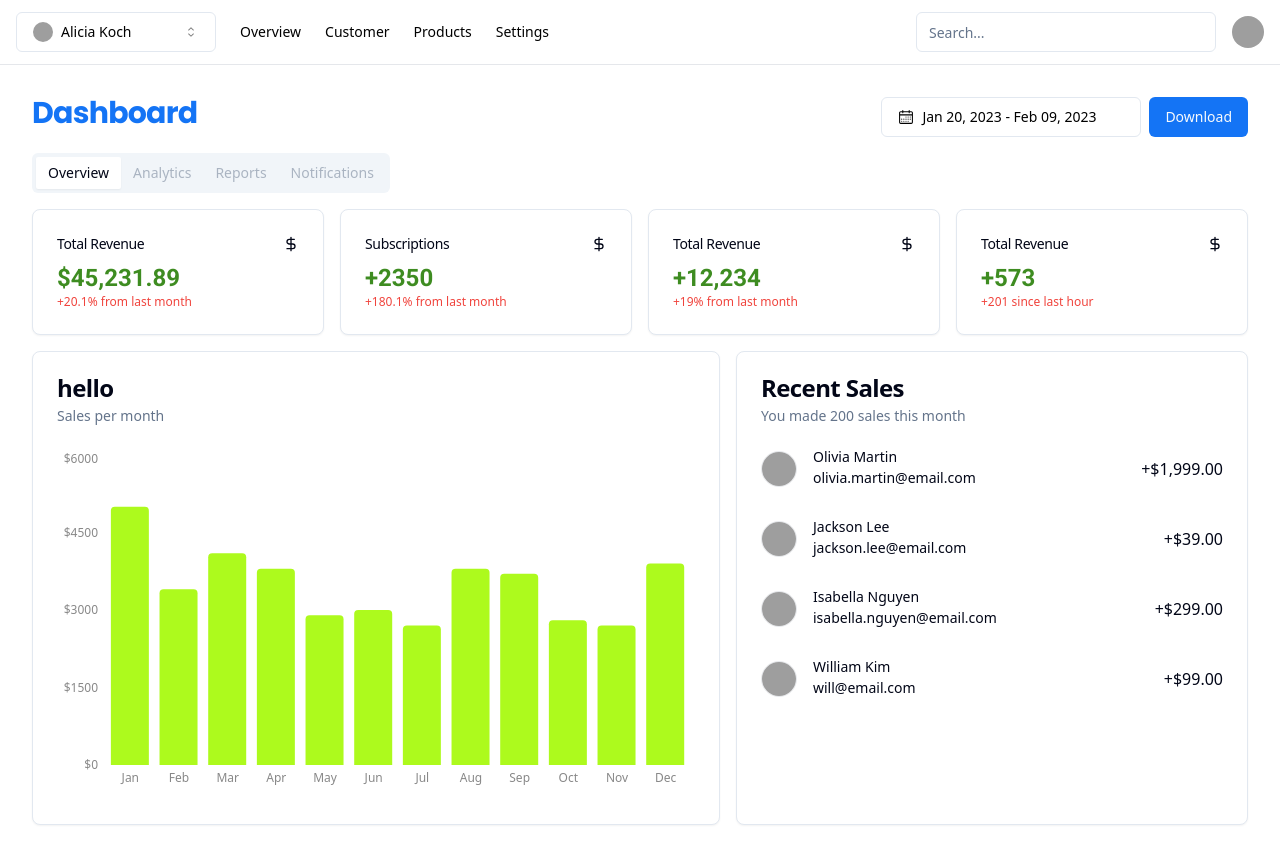
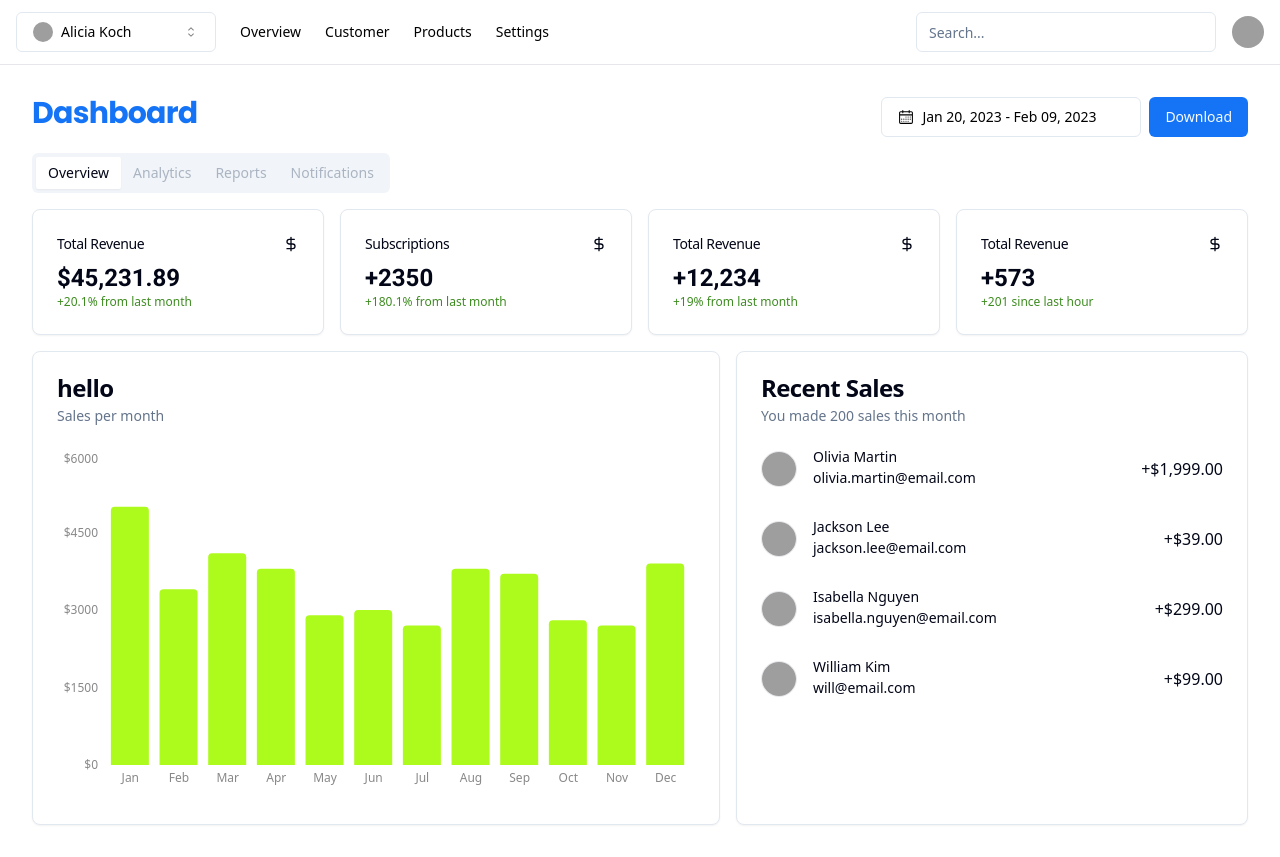
Before and after one commit to emanation-ai/vite-ts-react-shadcn-tw, a React (Vite) app: page / in a window 1280 px wide. Built offline with nearby package versions, Linux system fonts and the light colour scheme; grey boxes are pictures that could not be loaded.

Commit message:
changed text colors for stats

```diff
--- a/src/App.tsx
+++ b/src/App.tsx
@@ -92,10 +92,10 @@ function App() {
                       </svg>
                     </CardHeader>
                     <CardContent>
-                      <div className="text-2xl font-bold text-success font-roboto">
+                      <div className="text-2xl font-bold font-roboto">
                         {stat.formatted_value}
                       </div>
-                      <p className="text-xs text-danger">{stat.label}</p>
+                      <p className="text-xs text-success">{stat.label}</p>
                     </CardContent>
                   </Card>
                 ))}
```
